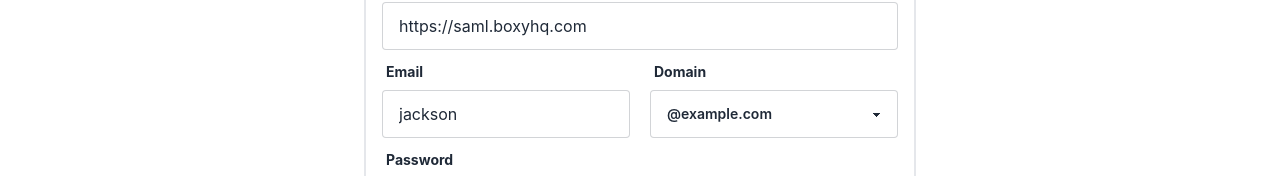
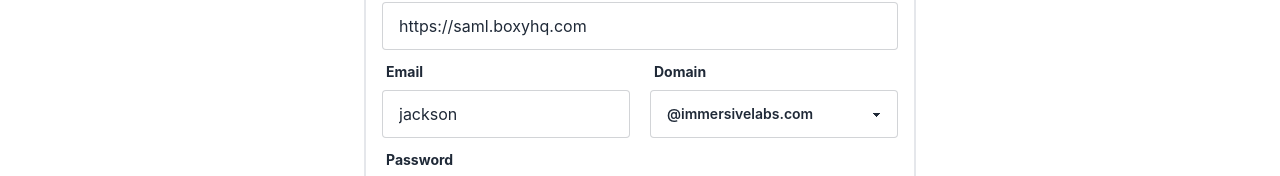
Before and after one commit to boxyhq/mock-saml, a Next.js app: page /saml/login in a window 1280 px wide. Shown: the part 321-497 px from the top of the page. Built offline with nearby package versions, Linux system fonts and the light colour scheme; no server answers.

Commit message:
change from example.com to immersivelabs email

```diff
--- a/pages/api/saml/auth.ts
+++ b/pages/api/saml/auth.ts
@@ -9,7 +9,7 @@
   if (req.method === 'POST') {
     const { email, audience, acsUrl, id, relayState } = req.body;
 
-    if (!email.endsWith('@example.com') && !email.endsWith('@example.org')) {
+    if (!email.endsWith('@immersivelabs.com') && !email.endsWith('@immersivelabs.org')) {
       res.status(403).send(`${email} denied access`);
     }
 
--- a/pages/saml/login.tsx
+++ b/pages/saml/login.tsx
@@ -9,7 +9,7 @@
 
   const [state, setState] = useState({
     username: 'jackson',
-    domain: 'example.com',
+    domain: 'immersivelabs.com',
     acsUrl: 'https://jackson-demo.boxyhq.com/api/oauth/saml',
     audience: 'https://saml.boxyhq.com',
   });
@@ -143,8 +143,8 @@
                       className='select select-bordered'
                       onChange={handleChange}
                       value={state.domain}>
-                      <option value='example.com'>@example.com</option>
-                      <option value='example.org'>@example.org</option>
+                      <option value='immersivelabs.com'>@immersivelabs.com</option>
+                      <option value='immersivelabs.org'>@immersivelabs.org</option>
                     </select>
                   </div>
                   <div className='form-control col-span-2'>
```
